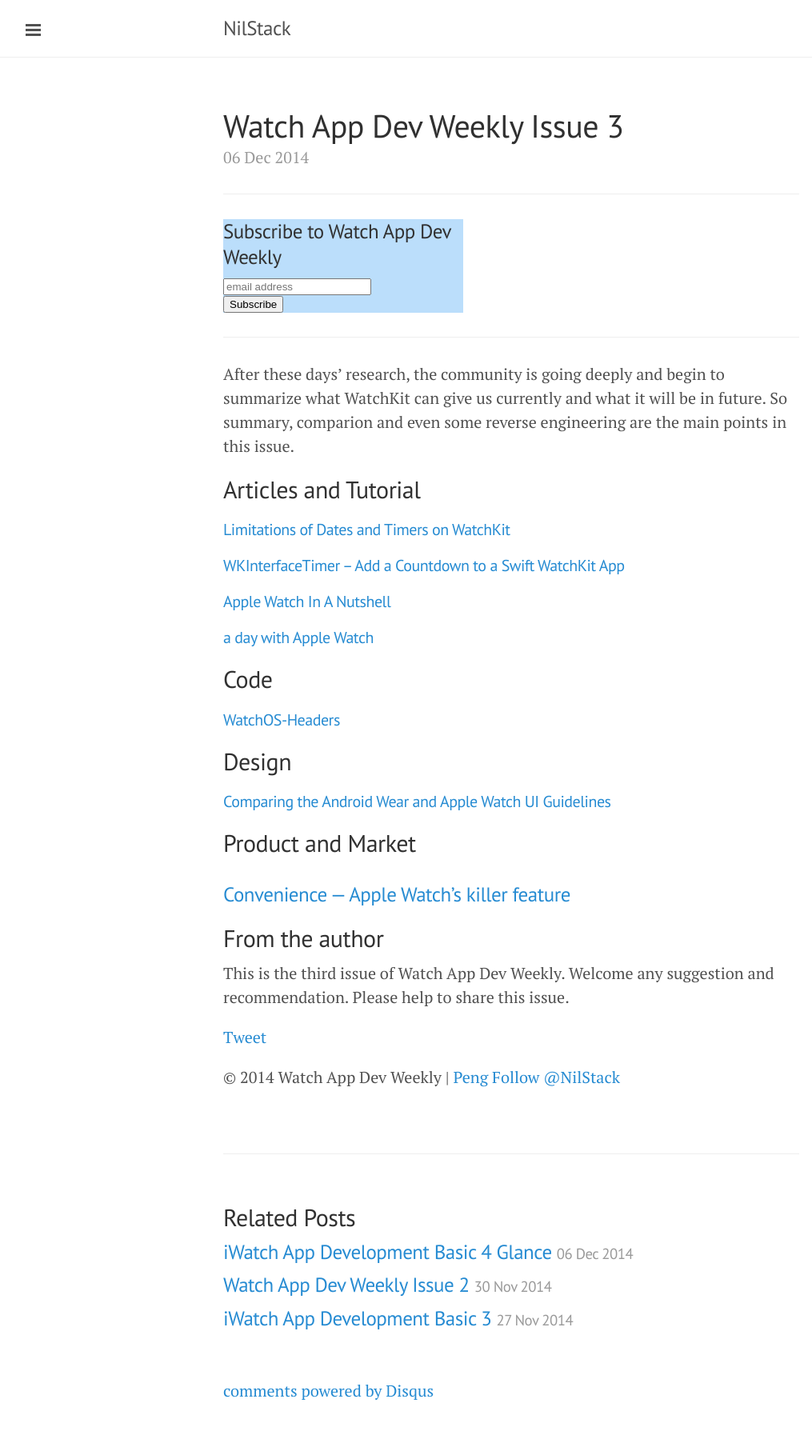
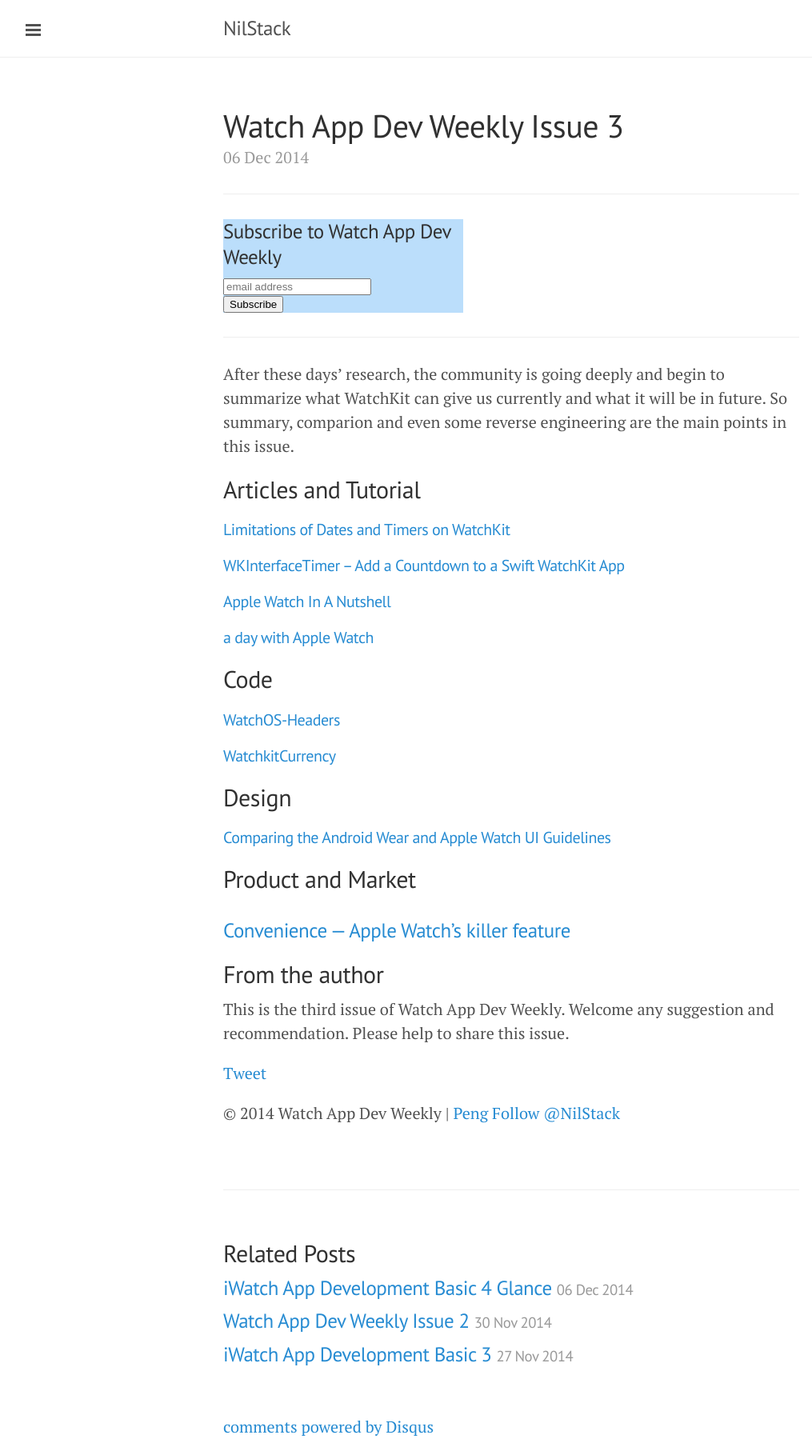
Before and after one commit to GitPeng/GitPeng.github.io, a Jekyll site: the page built from _posts/2014-12-06-Watch-App-Dev-Weekly-Issue-3.md, in a window 1280 px wide. Shown: the whole page at 80% size, without its empty margins (1-1016 px from the left). Built offline with Jekyll 4.4.1, drawn with Linux system fonts in a browser that asks for light colours; Markdown is read by kramdown in place of the engine named in the settings; comment, search, counter and statistics services are not loaded; before the commit the page ends 1754 px from its top, so only the background shows below that.

Commit message:
2014-12-06-Watch-App-Dev-Weekly-Issue-3

```diff
--- a/_posts/2014-12-06-Watch-App-Dev-Weekly-Issue-3.md
+++ b/_posts/2014-12-06-Watch-App-Dev-Weekly-Issue-3.md
@@ -40,6 +40,8 @@
 
 #### [WatchOS-Headers](https://github.com/nickfrey/WatchOS-Headers)
 
+#### [WatchkitCurrency](https://github.com/johnno1962/WatchkitCurrency)
+
 ## Design
 
 #### [Comparing the Android Wear and Apple Watch UI Guidelines](http://thoughtwax.com/2014/11/guideline-watch/)
```
